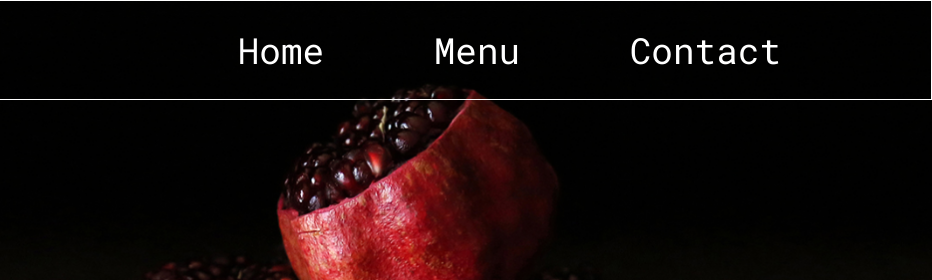
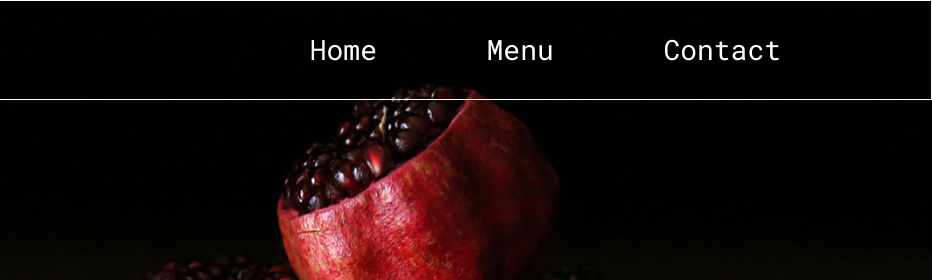
Before and after one commit to mattyjrae123/restaurant-page, a website built with webpack: page src/index.html in a window 1280 px wide. Shown: the top 280 px of the page, 348-1280 px from the left. Built offline with nearby package versions, Linux system fonts and the light colour scheme.

Commit message:
Reduce nav link font size to 1.75rem

```diff
--- a/src/styles/style.css
+++ b/src/styles/style.css
@@ -41,7 +41,7 @@ header > #logo {
 }
 
 header .nav-link {
-  font-size: 2.25rem;
+  font-size: 1.75rem;
   color: white;
   margin-left: 100px;
 }
```
